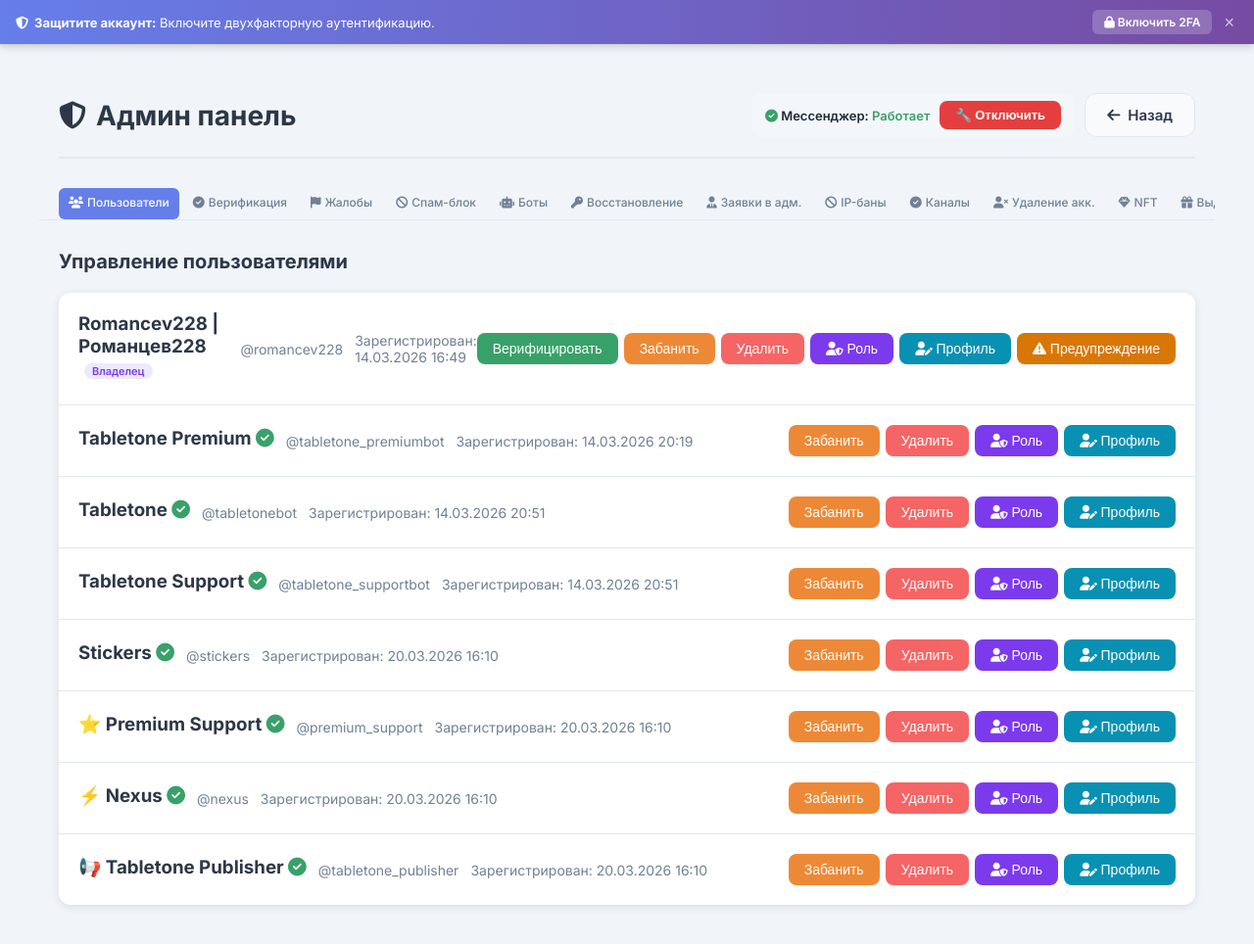
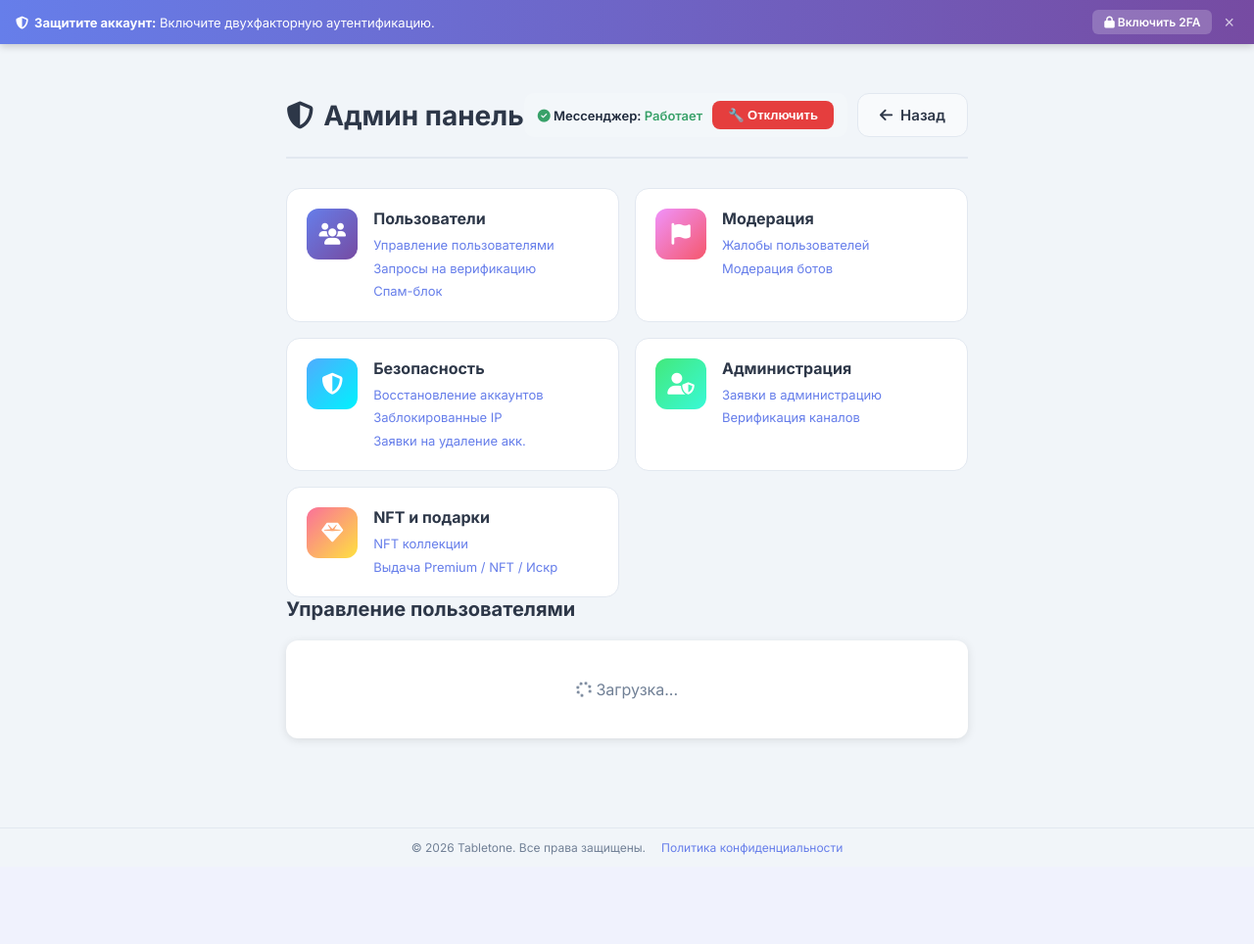
Before and after one commit to heyyaah/Tabletone, a Flask app: page /admin in a window 1280 px wide. Shown: the top 964 px of the page at 98% size. After the commit the page ends 873 px from the top, so only its background shows below. Run offline with Flask 3, Linux system fonts and the light colour scheme; the visitor is signed in with stand-in values (Sample User, id 1); data comes from the database, SQL or seed files in the repository; some libraries are stand-ins or nearby versions.

Commit message:
feat: admin panel category home page (Control Panel style)

```diff
--- a/templates/admin.html
+++ b/templates/admin.html
@@ -17,45 +17,94 @@
         </div>
     </div>
 
-    <div class="admin-tabs">
-        <button class="tab-btn active" onclick="switchTab('users')">
-            <i class="fas fa-users"></i> Пользователи
+    <!-- Главная страница категорий -->
+    <div id="admin-home" class="admin-home">
+        <div class="admin-categories">
+
+            <!-- Пользователи -->
+            <div class="admin-category">
+                <div class="admin-category-icon" style="background:linear-gradient(135deg,#667eea,#764ba2);">
+                    <i class="fas fa-users"></i>
+                </div>
+                <div class="admin-category-body">
+                    <div class="admin-category-title">Пользователи</div>
+                    <div class="admin-category-links">
+                        <a onclick="switchTab('users')">Управление пользователями</a>
+                        <a onclick="switchTab('verification')">Запросы на верификацию</a>
+                        <a onclick="switchTab('spamblock')">Спам-блок</a>
+                    </div>
+                </div>
+            </div>
+
+            <!-- Модерация -->
+            <div class="admin-category">
+                <div class="admin-category-icon" style="background:linear-gradient(135deg,#f093fb,#f5576c);">
+                    <i class="fas fa-flag"></i>
+                </div>
+                <div class="admin-category-body">
+                    <div class="admin-category-title">Модерация</div>
+                    <div class="admin-category-links">
+                        <a onclick="switchTab('reports')">Жалобы пользователей</a>
+                        <a onclick="switchTab('bots')" class="tab-admin-only" style="display:none;">Модерация ботов</a>
+                    </div>
+                </div>
+            </div>
+
+            <!-- Безопасность -->
+            <div class="admin-category">
+                <div class="admin-category-icon" style="background:linear-gradient(135deg,#4facfe,#00f2fe);">
+                    <i class="fas fa-shield-alt"></i>
+                </div>
+                <div class="admin-category-body">
+                    <div class="admin-category-title">Безопасность</div>
+                    <div class="admin-category-links">
+                        <a onclick="switchTab('recovery')" class="tab-admin-only" style="display:none;">Восстановление аккаунтов</a>
+                        {% if admin_role == 'owner' %}
+                        <a onclick="switchTab('ipbans')">Заблокированные IP</a>
+                        <a onclick="switchTab('deletions')">Заявки на удаление акк.</a>
+                        {% endif %}
+                    </div>
+                </div>
+            </div>
+
+            {% if admin_role == 'owner' %}
+            <!-- Администрация -->
+            <div class="admin-category">
+                <div class="admin-category-icon" style="background:linear-gradient(135deg,#43e97b,#38f9d7);">
+                    <i class="fas fa-user-shield"></i>
+                </div>
+                <div class="admin-category-body">
+                    <div class="admin-category-title">Администрация</div>
+                    <div class="admin-category-links">
+                        <a onclick="switchTab('applications')">Заявки в администрацию</a>
+                        <a onclick="switchTab('channels')">Верификация каналов</a>
+                    </div>
+                </div>
+            </div>
+
+            <!-- NFT и подарки -->
+            <div class="admin-category">
+                <div class="admin-category-icon" style="background:linear-gradient(135deg,#fa709a,#fee140);">
+                    <i class="fas fa-gem"></i>
+                </div>
+                <div class="admin-category-body">
+                    <div class="admin-category-title">NFT и подарки</div>
+                    <div class="admin-category-links">
+                        <a onclick="switchTab('nft')">NFT коллекции</a>
+                        <a onclick="switchTab('give')">Выдача Premium / NFT / Искр</a>
+                    </div>
+                </div>
+            </div>
+            {% endif %}
+
+        </div>
+    </div>
+
+    <!-- Кнопка "Назад к категориям" (показывается внутри вкладок) -->
+    <div id="back-to-home" style="display:none;margin-bottom:18px;">
+        <button onclick="showAdminHome()" style="display:inline-flex;align-items:center;gap:8px;padding:8px 16px;background:var(--bg-secondary);border:1px solid var(--border-color);border-radius:10px;cursor:pointer;font-size:14px;color:var(--text-secondary);font-weight:500;">
+            <i class="fas fa-th-large"></i> Все разделы
         </button>
-        <button class="tab-btn" onclick="switchTab('verification')">
-            <i class="fas fa-check-circle"></i> Верификация
-        </button>
-        <button class="tab-btn" onclick="switchTab('reports')">
-            <i class="fas fa-flag"></i> Жалобы
-        </button>
-        <button class="tab-btn" onclick="switchTab('spamblock')">
-            <i class="fas fa-ban"></i> Спам-блок
-        </button>
-        <button class="tab-btn tab-admin-only" onclick="switchTab('bots')" style="display:none;">
-            <i class="fas fa-robot"></i> Боты
-        </button>
-        <button class="tab-btn tab-admin-only" onclick="switchTab('recovery')" style="display:none;">
-            <i class="fas fa-key"></i> Восстановление
-        </button>
-        {% if admin_role == 'owner' %}
-        <button class="tab-btn" onclick="switchTab('applications')">
-            <i class="fas fa-user-tie"></i> Заявки в адм.
-        </button>
-        <button class="tab-btn" onclick="switchTab('ipbans')">
-            <i class="fas fa-ban"></i> IP-баны
-        </button>
-        <button class="tab-btn" onclick="switchTab('channels')">
-            <i class="fas fa-check-circle"></i> Каналы
-        </button>
-        <button class="tab-btn" onclick="switchTab('deletions')">
-            <i class="fas fa-user-times"></i> Удаление акк.
-        </button>
-        <button class="tab-btn" onclick="switchTab('nft')">
-            <i class="fas fa-gem"></i> NFT
-        </button>
-        <button class="tab-btn" onclick="switchTab('give')">
-            <i class="fas fa-gift"></i> Выдача
-        </button>
-        {% endif %}
     </div>
 
     <!-- Вкладка пользователей -->
@@ -390,50 +439,80 @@ body[data-theme="liquid"] .report-item {
     gap: 10px;
 }
 
-.admin-tabs {
+.admin-home {
+    animation: fadeIn 0.3s ease;
+}
+
+.admin-categories {
+    display: grid;
+    grid-template-columns: repeat(auto-fill, minmax(320px, 1fr));
+    gap: 16px;
+}
+
+.admin-category {
     display: flex;
-    gap: 4px;
-    margin-bottom: 30px;
-    margin-left: -20px;
-    margin-right: -20px;
-    padding-left: 20px;
-    padding-right: 20px;
-    border-bottom: 1px solid #e2e8f0;
-    flex-wrap: nowrap;
-    overflow-x: auto;
-    -webkit-overflow-scrolling: touch;
-    scrollbar-width: none;
-}
-.admin-tabs::-webkit-scrollbar {
-    display: none;
-}
-
-.tab-btn {
-    padding: 7px 10px;
-    background: none;
-    border: none;
-    border-bottom: 3px solid transparent;
-    color: var(--text-secondary, #718096);
-    cursor: pointer;
-    font-size: 12px;
-    font-weight: 500;
-    transition: all 0.3s ease;
+    align-items: flex-start;
+    gap: 16px;
+    padding: 20px;
+    background: var(--bg-primary);
+    border: 1px solid var(--border-color);
+    border-radius: 14px;
+    cursor: default;
+    transition: box-shadow 0.2s, transform 0.2s;
+}
+
+.admin-category:hover {
+    box-shadow: 0 4px 20px rgba(0,0,0,0.1);
+    transform: translateY(-2px);
+}
+
+.admin-category-icon {
+    width: 52px;
+    height: 52px;
+    border-radius: 12px;
     display: flex;
     align-items: center;
+    justify-content: center;
+    font-size: 22px;
+    color: #fff;
+    flex-shrink: 0;
+}
+
+.admin-category-body {
+    flex: 1;
+    min-width: 0;
+}
+
+.admin-category-title {
+    font-size: 16px;
+    font-weight: 700;
+    color: var(--text-primary);
+    margin-bottom: 8px;
+}
+
+.admin-category-links {
+    display: flex;
+    flex-direction: column;
     gap: 4px;
-    white-space: nowrap;
-}
-
-.tab-btn:hover {
+}
+
+.admin-category-links a {
+    font-size: 13px;
     color: #667eea;
-}
-
-.tab-btn.active {
-    color: #ffffff;
-    background: #667eea;
-    border-bottom-color: #667eea;
-    border-radius: 6px;
-}
+    cursor: pointer;
+    text-decoration: none;
+    transition: color 0.15s;
+    line-height: 1.5;
+}
+
+.admin-category-links a:hover {
+    color: #764ba2;
+    text-decoration: underline;
+}
+
+/* Убираем старые стили табов */
+.admin-tabs { display: none; }
+.tab-btn { display: none; }
 
 .admin-tab {
     display: none;
@@ -644,50 +723,32 @@ document.addEventListener('DOMContentLoaded', () => {
     if (hasRole('admin')) {
         document.querySelectorAll('.tab-admin-only').forEach(b => b.style.display = '');
     }
-    loadUsers();
 });
 
+function showAdminHome() {
+    document.querySelectorAll('.admin-tab').forEach(t => t.classList.remove('active'));
+    document.getElementById('admin-home').style.display = '';
+    document.getElementById('back-to-home').style.display = 'none';
+}
+
 function switchTab(tabName) {
-    // Скрываем все вкладки
-    document.querySelectorAll('.admin-tab').forEach(tab => {
-        tab.classList.remove('active');
-    });
-
-    // Убираем активный класс со всех кнопок
-    document.querySelectorAll('.tab-btn').forEach(btn => {
-        btn.classList.remove('active');
-    });
-
-    // Показываем выбранную вкладку
+    document.getElementById('admin-home').style.display = 'none';
+    document.getElementById('back-to-home').style.display = '';
+    document.querySelectorAll('.admin-tab').forEach(tab => tab.classList.remove('active'));
     document.getElementById(tabName + '-tab').classList.add('active');
-    event.target.closest('.tab-btn').classList.add('active');
-
-    // Загружаем данные
-    if (tabName === 'users') {
-        loadUsers();
-    } else if (tabName === 'verification') {
-        loadVerificationRequests();
-    } else if (tabName === 'reports') {
-        loadReports();
-    } else if (tabName === 'bots') {
-        loadAdminBots();
-    } else if (tabName === 'spamblock') {
-        loadSpamblockCandidates();
-    } else if (tabName === 'recovery') {
-        loadRecoveryRequests();
-    } else if (tabName === 'applications') {
-        loadApplications();
-    } else if (tabName === 'ipbans') {
-        loadIpBans();
-    } else if (tabName === 'channels') {
-        loadChannels();
-    } else if (tabName === 'deletions') {
-        loadDeletionRequests();
-    } else if (tabName === 'nft') {
-        loadNFTAdmin();
-    } else if (tabName === 'give') {
-        loadGiveCatalog();
-    }
+
+    if (tabName === 'users') loadUsers();
+    else if (tabName === 'verification') loadVerificationRequests();
+    else if (tabName === 'reports') loadReports();
+    else if (tabName === 'bots') loadAdminBots();
+    else if (tabName === 'spamblock') loadSpamblockCandidates();
+    else if (tabName === 'recovery') loadRecoveryRequests();
+    else if (tabName === 'applications') loadApplications();
+    else if (tabName === 'ipbans') loadIpBans();
+    else if (tabName === 'channels') loadChannels();
+    else if (tabName === 'deletions') loadDeletionRequests();
+    else if (tabName === 'nft') loadNFTAdmin();
+    else if (tabName === 'give') loadGiveCatalog();
 }
 
 function onGiveTypeChange() {
```
